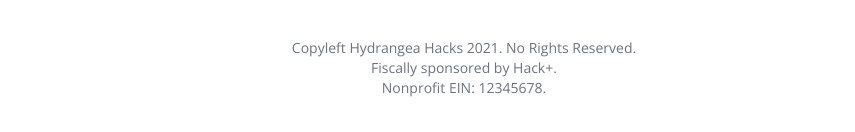
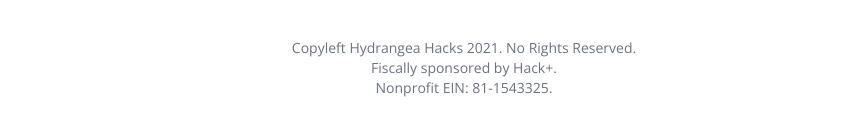
Before and after one commit to hydra-hacks/2021, a Next.js app: page / in a window 1280 px wide. Shown: the part 4208-4340 px from the top of the page, without its empty margins (176-1031 px from the left). Built offline with nearby package versions, Linux system fonts and the light colour scheme.

Commit message:
fix: add ein

```diff
--- a/components/footer.js
+++ b/components/footer.js
@@ -6,7 +6,7 @@
       </p>
       <p className="text-center text-sm">
         Fiscally sponsored by Hack+. <br />
-        Nonprofit EIN: 12345678.
+        Nonprofit EIN: 81-1543325.
       </p>
     </div>
   );
```
